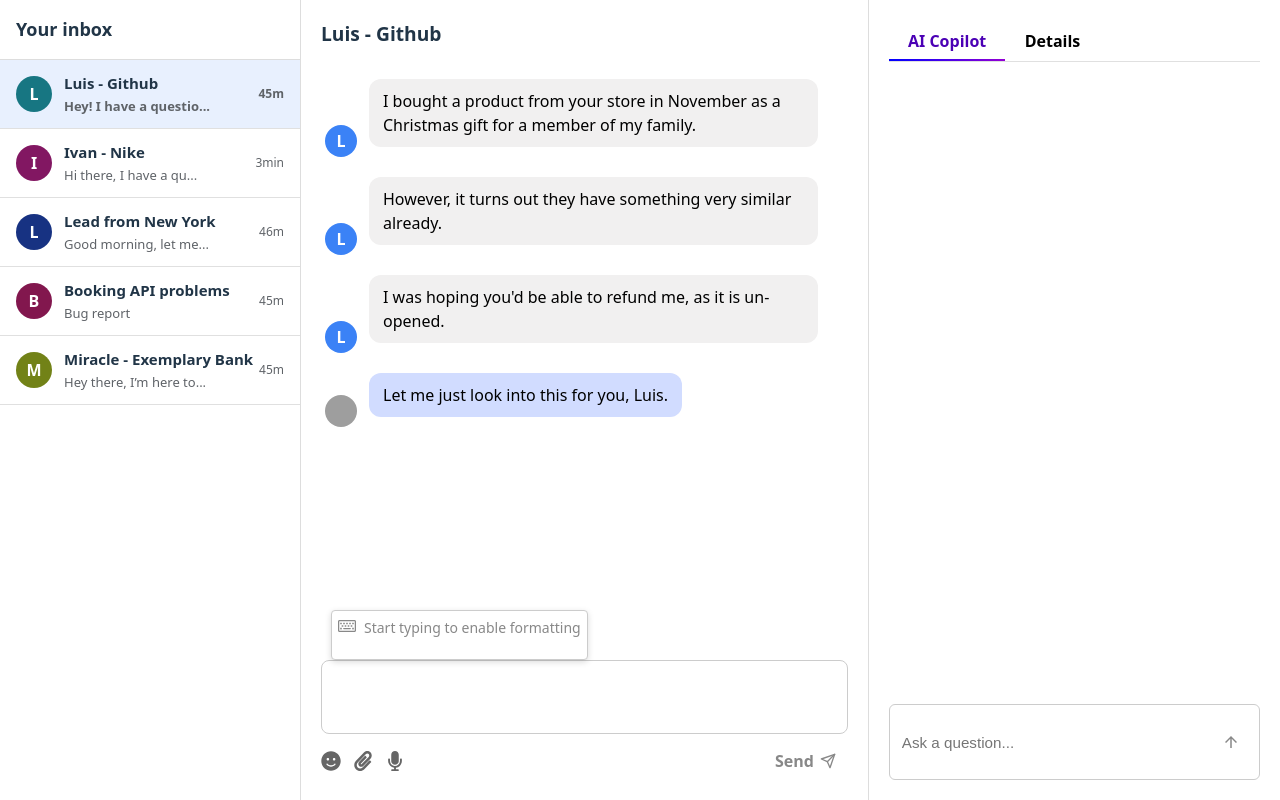
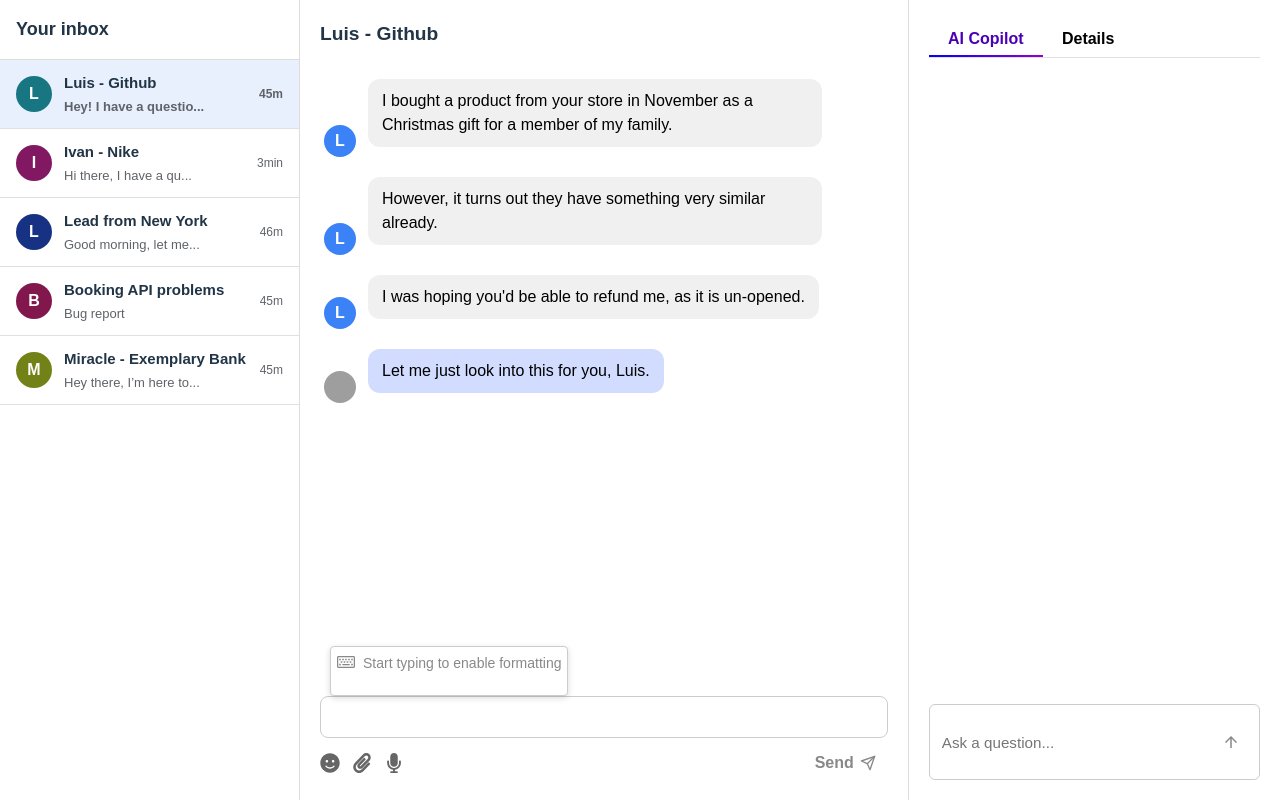
Before and after one commit to NAYAN-ACHARYA/customer_support_window, a React (Vite) app in the folder frontend/: page / in a window 1280 px wide. Built offline with nearby package versions, Linux system fonts and the light colour scheme; grey boxes are pictures that could not be loaded.

Commit message:
some fixes

```diff
--- a/frontend/src/App.css
+++ b/frontend/src/App.css
@@ -1,21 +1,22 @@
 /* App.css */
 
-html, body {
-  height: 100%;
-  overflow: hidden; /* Prevents scrollbars */
+* {
+  box-sizing: border-box;
+  margin: 0;
+  padding: 0;
+  font-family: Arial, sans-serif;
 }
 
 .app {
   display: flex;
   height: 100vh;
   width: 100vw;
-  overflow: hidden; /* Prevent scrolling inside the .app container */
 }
 
 /* Responsive adjustments */
 @media (max-width: 768px) {
   .app {
-    flex-direction: row;
+    flex-direction: column;
   }
 
   .sidebar,
@@ -25,7 +26,6 @@
     border-right: none;
     border-bottom: 1px solid #ddd;
   }
-
   .chat-window {
     border-right: none;
   }
```
